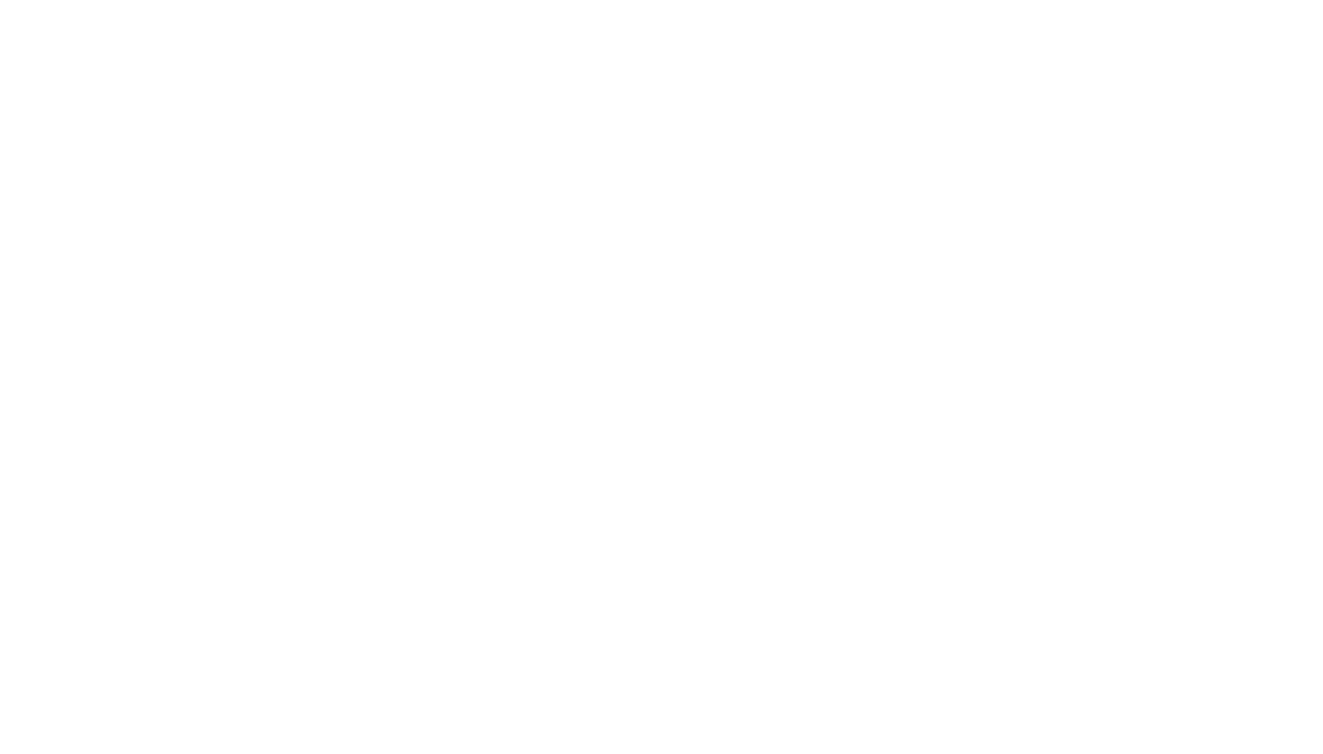
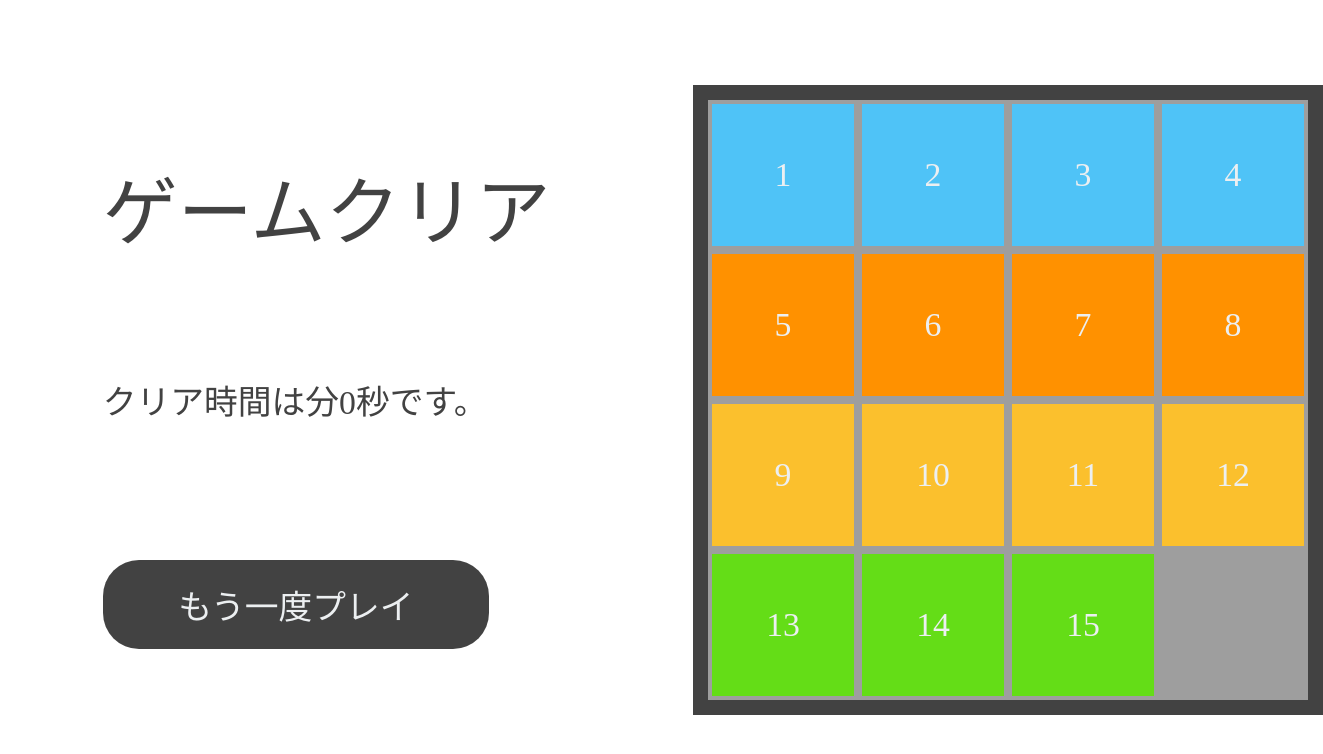
Before and after one commit to SyunsukeOta/nuxt-15puzzle-app, a Nuxt app: page /result in a window 1280 px wide. Before the commit this address had no page. Shown: the top 754 px of the page, 1323 px wide, since content can reach past the window. Built offline with nearby package versions, Linux system fonts and the light colour scheme.

Commit message:
結果のページを作成。

```diff
--- /dev/null
+++ b/pages/result.vue
@@ -0,0 +1,97 @@
+<template>
+  <section>
+  <p class="title tx_black" id="fifpuzzle">ゲームクリア</p>
+  <div id="app">
+    <div class="text tx_black" id="desc">クリア時間は{{minutes}}分{{seconds}}秒です。</div>
+  </div>
+  <a href="./play.html">
+    <div class="black button" id="startbutton">
+      <div class="bt_text tx_white text">もう一度プレイ</div>
+    </div>
+  </a>
+  <div class="gray frout_black frame" id="sample">
+    <div class="container">
+      <div class="block blue">
+        <div class="text tx_white bl_text bold">1</div>
+      </div>
+      <div class="block blue">
+        <div class="text tx_white bl_text bold">2</div>
+      </div>
+      <div class="block blue">
+        <div class="text tx_white bl_text bold">3</div>
+      </div>
+      <div class="block blue">
+        <div class="text tx_white bl_text bold">4</div>
+      </div>
+    </div>
+
+    <div class="container">
+      <div class="block orange">
+        <div class="text tx_white bl_text bold">5</div>
+      </div>
+      <div class="block orange">
+        <div class="text tx_white bl_text bold">6</div>
+      </div>
+      <div class="block orange">
+        <div class="text tx_white bl_text bold">7</div>
+      </div>
+      <div class="block orange">
+        <div class="text tx_white bl_text bold">8</div>
+      </div>
+    </div>
+
+    <div class="container">
+      <div class="block yellow">
+        <div class="text tx_white bl_text bold">9</div>
+      </div>
+      <div class="block yellow">
+        <div class="text tx_white bl_text bold">10</div>
+      </div>
+      <div class="block yellow">
+        <div class="text tx_white bl_text bold">11</div>
+      </div>
+      <div class="block yellow">
+        <div class="text tx_white bl_text bold">12</div>
+      </div>
+    </div>
+
+    <div class="container">
+      <div class="block green">
+        <div class="text tx_white bl_text bold">13</div>
+      </div>
+      <div class="block green">
+        <div class="text tx_white bl_text bold">14</div>
+      </div>
+      <div class="block green">
+        <div class="text tx_white bl_text bold">15</div>
+      </div>
+      <div class="block">
+      </div>
+    </div>
+  </div>
+  </section>
+</template>
+<script>
+export default {
+  data: function() {
+    return {
+			timerCount: 0,
+			seconds: '00',
+			minutes: '00',
+}
+  },
+  methods: {
+    convert: function() {
+      this.seconds = (this.timerCount%60).toString(10);
+      this.minutes = (Math.floor(this.timerCount/60)).toString(10);
+      if (this.minutes == 0) {
+        this.minutes = '';
+      }
+    },
+  },
+  mounted: function(){
+    this.timerCount = Number(localStorage.getItem("count"));
+    this.convert();
+  }
+}
+</script>
```
